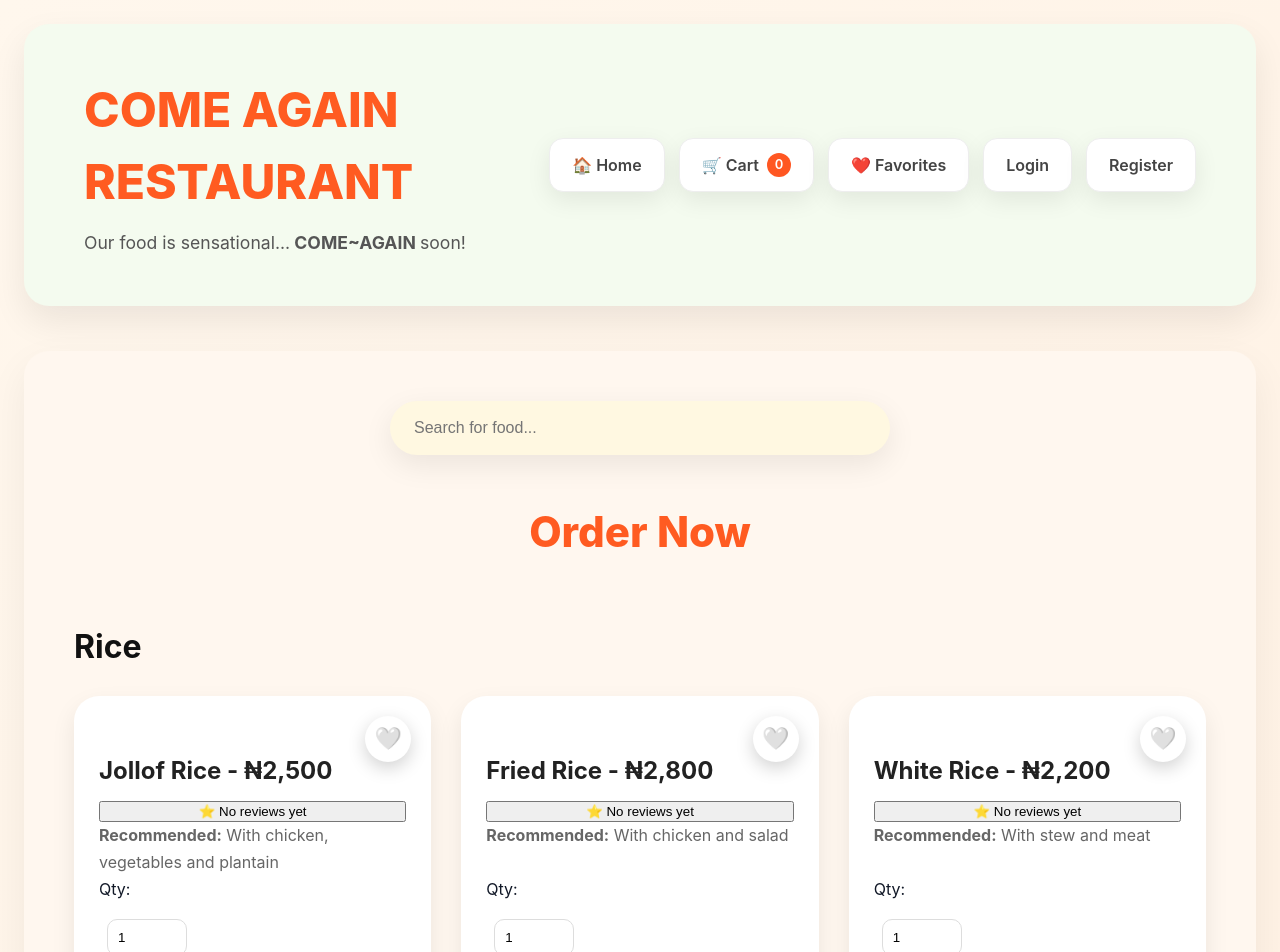
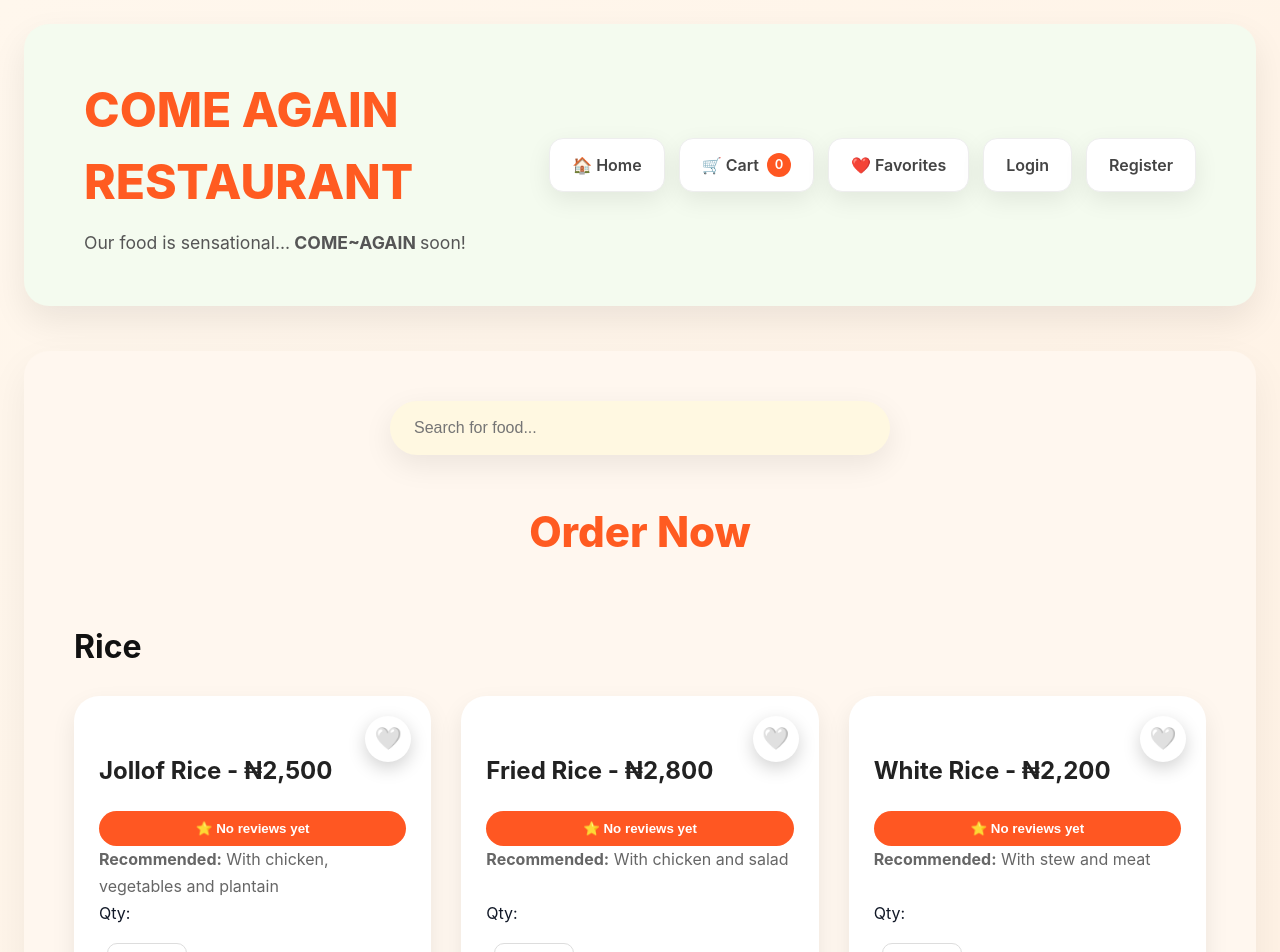
Before and after one commit to Juizpapi/ComeAgain, a React (Vite) app in the folder client/: page /order in a window 1280 px wide. Shown: the top 952 px of the page. Built offline with nearby package versions, Linux system fonts and the light colour scheme; no server answers.

Commit message:
review styling

```diff
--- a/client/src/pages/OrderPage.jsx
+++ b/client/src/pages/OrderPage.jsx
@@ -385,7 +385,7 @@ console.log("Favorite Toast:", favoriteToast);
 
 <button
   type="button"
-  className="review-link"
+  className="review-food-btn"
   onClick={() => openReviews(food)}
 >
   {food.totalReviews > 0
--- a/client/src/styles/OrderHistory.css
+++ b/client/src/styles/OrderHistory.css
@@ -708,6 +708,33 @@
 
 }
 
+.review-food-btn{
+    margin-top:10px;
+    background:#ff5722;
+    color:white;
+    border:none;
+    padding:10px 18px;
+    border-radius:30px;
+    font-weight:600;
+    cursor:pointer;
+    transition:.25s;
+}
+
+.review-food-btn:hover{
+    background:#e64a19;
+    transform:translateY(-2px);
+}
+
+.reviewed-btn{
+    margin-top:10px;
+    background:#e8f5e9;
+    color:#2e7d32;
+    border:none;
+    padding:10px 18px;
+    border-radius:30px;
+    font-weight:700;
+    cursor:not-allowed;
+}
 
 
 /* =====================================================
--- a/client/src/styles/OrderPage.css
+++ b/client/src/styles/OrderPage.css
@@ -712,3 +712,25 @@ margin-bottom:15px;
 
 
 }
+
+
+/* =========================
+   FOOD CARD
+========================= */
+
+.review-food-btn{
+    margin-top:10px;
+    background:#ff5722;
+    color:white;
+    border:none;
+    padding:10px 18px;
+    border-radius:30px;
+    font-weight:600;
+    cursor:pointer;
+    transition:.25s;
+}
+
+.review-food-btn:hover{
+    background:#e64a19;
+    transform:translateY(-2px);
+}
```
